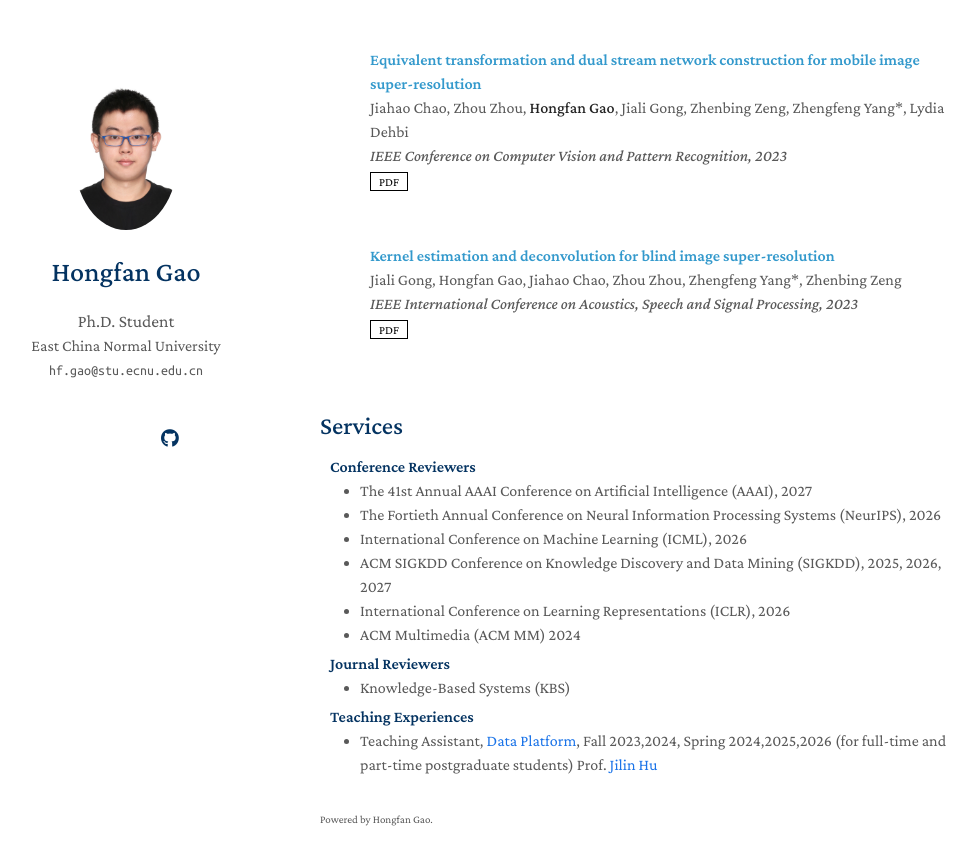
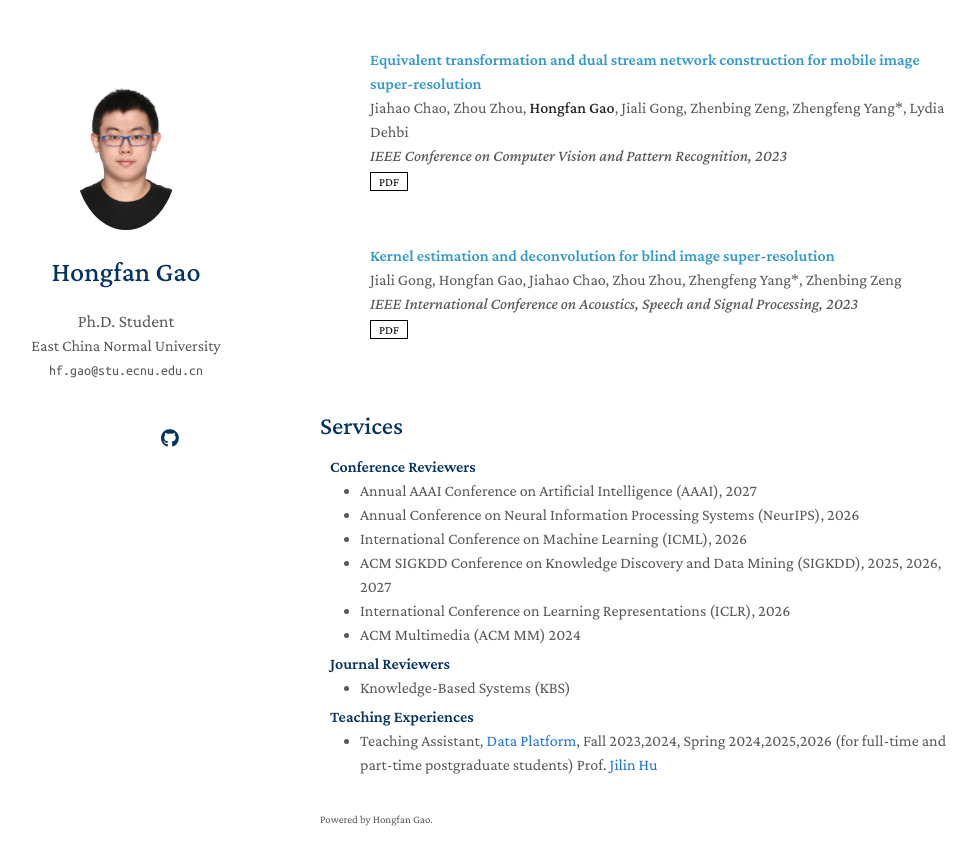
Before and after one commit to hongfangao/hongfangao.github.io, a Jekyll site: the page built from index.md, in a window 1280 px wide and 900 px high, scrolled down 2181 px. Shown: the top 865 px of the window, without its empty margins (150-1126 px from the left). Built offline with Jekyll 4.4.1, drawn with Linux system fonts in a browser that asks for light colours; a style sheet for code colours, icons or effects is not loaded; our own code applies the rules of GitHub Pages for plain Markdown files.

Commit message:
modify service

```diff
--- a/_includes/services.md
+++ b/_includes/services.md
@@ -3,8 +3,8 @@
 <h4 style="margin:0 10px 0;">Conference Reviewers</h4>
 
 <ul style="margin:0 0 5px;">
-  <li><a href="https://aaai.org/conference/aaai/aaai-27/"><autocolor>The 41st Annual AAAI Conference on Artificial Intelligence (AAAI), 2027</autocolor></a></li>
-  <li><a href="https://neurips.cc/Conferences/2026"><autocolor>The Fortieth Annual Conference on Neural Information Processing Systems (NeurIPS), 2026</autocolor></a></li>
+  <li><a href="https://aaai.org/conference/aaai/"><autocolor>Annual AAAI Conference on Artificial Intelligence (AAAI), 2027</autocolor></a></li>
+  <li><a href="https://neurips.cc/"><autocolor>Annual Conference on Neural Information Processing Systems (NeurIPS), 2026</autocolor></a></li>
   <li><a href="https://icml.cc/"><autocolor>International Conference on Machine Learning (ICML), 2026</autocolor></a></li>
   <li><a href="https://kdd.org/"><autocolor>ACM SIGKDD Conference on Knowledge Discovery and Data Mining (SIGKDD), 2025, 2026, 2027</autocolor></a></li>
   <li><a href="https://iclr.cc/"><autocolor>International Conference on Learning Representations (ICLR), 2026</autocolor></a></li>
```
